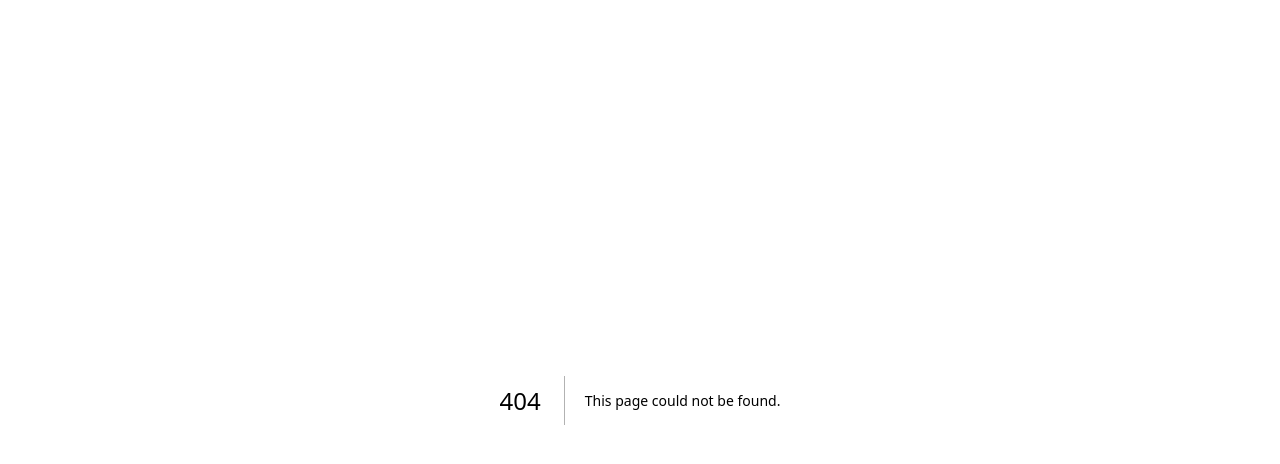
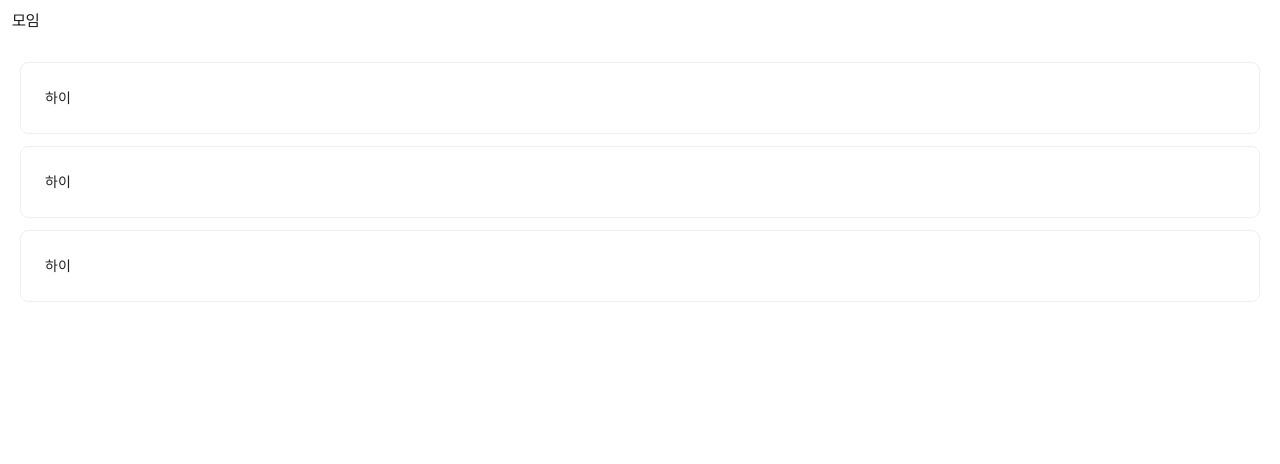
Before and after one commit to woo-ah-hana/woo-ah-hana-web, a Next.js app in the folder woo-ah-hana-web/: page /plan in a window 1280 px wide. Before the commit this address had no page. Shown: the top 464 px of the page. Built offline with nearby package versions, Linux system fonts and the light colour scheme.

Commit message:
[feat] plan domain 생성

```diff
--- /dev/null
+++ b/woo-ah-hana-web/src/app/(..route)/plan/layout.tsx
@@ -0,0 +1,16 @@
+export default function Layout({
+    children,
+  }: Readonly<{
+    children: React.ReactNode;
+  }>){
+  return(
+    <main>
+      <div className="p-3 h-1/6">
+        모임
+      </div>
+      <div className="h-5/6">
+        {children}
+      </div>
+    </main>
+  )
+}
--- /dev/null
+++ b/woo-ah-hana-web/src/app/(..route)/plan/page.tsx
@@ -0,0 +1,15 @@
+import { Card } from "antd";
+
+export default function Home(){
+  return(
+    <main>
+      <div>
+        <div className="p-5 grid grid-rows-1 gap-3">
+            <Card>하이</Card>
+            <Card>하이</Card>
+            <Card>하이</Card>
+        </div>
+      </div>
+    </main>
+  )
+}
--- a/woo-ah-hana-web/src/app/business/auth/login.service.ts
+++ b/woo-ah-hana-web/src/app/business/auth/login.service.ts
@@ -65,6 +65,7 @@ export async function authenticate(prevState: FormState, formData: FormData):Pro
       message: "로그인에 성공했습니다.",
     };
   } catch(error){
+    // TODO: 백엔드와 예외 메세지 처리 합의
     console.log(error)
     if(error instanceof Error && error instanceof AxiosError){
       const exception = await httpErrorHandler(error);
@@ -79,7 +80,7 @@ export async function authenticate(prevState: FormState, formData: FormData):Pro
         isSuccess: false,
         isFailure: true,
         validationError: {},
-        message: '알 수 없는 오류가 발생했습니다.'
+        message: '아이디와 비밀번호가 맞지 않습니다.'
       }
     }
   }
--- /dev/null
+++ b/woo-ah-hana-web/src/app/business/plan/plan.ts
@@ -0,0 +1,44 @@
+export class Plan{
+  private id: string;
+  private communityId: string;
+  private title: string;
+  private startDate: string;
+  private endDate: string;
+  private category: string;
+  private locations: string[];
+  private memberIds: string[];
+
+  constructor(
+    id: string,
+    communityId: string,
+    title:string,
+    startDate: string,
+    endDate: string,
+    category: string,
+    locations: string[],
+    memberIds: string[]){
+    this.id = id;
+    this.communityId = communityId;
+    this.title = title;
+    this.startDate = startDate;
+    this.endDate = endDate;
+    this.category = category;
+    this.locations = locations;
+    this.memberIds = memberIds;
+  }
+
+  public static create(
+    id: string,
+    communityId: string,
+    title:string,
+    startDate: string,
+    endDate: string,
+    category: string,
+    locations: string[],
+    memberIds: string[]
+  ){
+    return new Plan(
+      id, communityId, title, startDate, endDate, category, locations, memberIds
+    )
+  }
+}
```
Also changed, not shown: woo-ah-hana-web/src/app/layout.tsx (line endings or trailing spaces).
